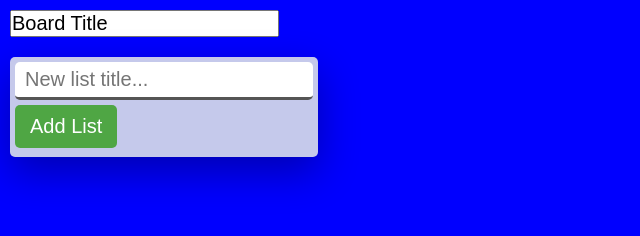
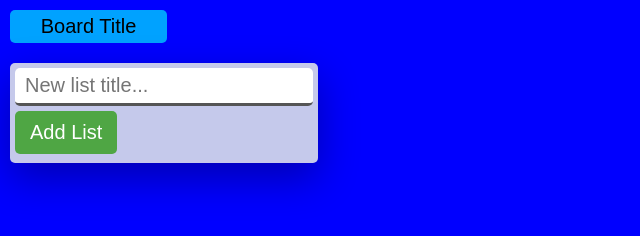
Before and after one commit to edjunma/v11-geckos-team-03, a React app: page / in a window 1280 px wide. Shown: the whole page, without its empty margins (0-640 px from the left). Built offline with nearby package versions, Linux system fonts and the light colour scheme.

Commit message:
Implement core functionality of editable Board title

```diff
--- a/src/components/navbar/BoardTitle.js
+++ b/src/components/navbar/BoardTitle.js
@@ -6,58 +6,91 @@ class BoardTitle extends Component {
     titleText: "Board Title"
   };
 
+  // Sets input size on first render to length of state variable titleText
+  componentDidMount() {
+    this.setInputSize();
+  }
+
+  // Sets input size when user types, and sets state variable inputText to current input value
   inputHandler = event => {
     const inputText = event.target.value;
+
+    // Sets input size to current input value
+    event.target.value.length > 0
+      ? (event.target.size = inputText.length)
+      : (event.target.size = 1);
 
     this.setState({
       inputText: inputText
     });
-
-    event.target.style.width = `${inputText.length}rem`;
   };
 
-  keyUpHandler = event => {
+  // If user hits Enter or Escape, calls function checkEmptyInput
+  keyDownHandler = event => {
     const newTitle = event.target.value;
 
     switch (event.key) {
       case "Enter":
-        this.emptyInputHandler(newTitle);
+        this.checkEmptyInput(newTitle);
         break;
       case "Escape":
-        this.emptyInputHandler(newTitle);
+        this.checkEmptyInput(newTitle);
         break;
       default:
         break;
     }
   };
 
+  // When user clicks outside input, calls function checkEmptyInput, and sets input class for default styling
   onBlurHandler = event => {
     const newTitle = event.target.value;
 
-    this.emptyInputHandler(newTitle);
+    this.checkEmptyInput(newTitle);
+
+    event.target.className = "navbar__input";
   };
 
-  emptyInputHandler = newTitle => {
+  // When user clicks inside input, sets input class to change styling, and selects all current input text
+  onFocusHandler = event => {
+    event.target.className = "navbar__input navbar__input--infocus";
+
+    event.target.select();
+  };
+
+  // Checks if current input value is empty string; if true, sets current input value to most recently-set state variable titleText; if false, sets titleText to current input value
+  checkEmptyInput = newTitle => {
     if (newTitle === "") {
       this.setState({
         inputText: this.state.titleText
       });
+
+      this.setInputSize();
     } else {
       this.setState({
         titleText: newTitle
       });
+
+      this.setInputSize();
     }
+  };
+
+  // Sets size of input based on current value
+  setInputSize = () => {
+    const input = document.querySelector("input");
+
+    input.size = this.state.titleText.length;
   };
 
   render() {
     return (
-      <div className="BoardTitle">
+      <div className="navbar__title">
         <input
-          className="title-input"
+          className="navbar__input"
           value={this.state.inputText}
           onChange={this.inputHandler}
-          onKeyUp={this.keyUpHandler}
+          onKeyDown={this.keyDownHandler}
           onBlur={this.onBlurHandler}
+          onFocus={this.onFocusHandler}
         ></input>
       </div>
     );
--- a/src/components/navbar/NavBar.js
+++ b/src/components/navbar/NavBar.js
@@ -7,7 +7,7 @@ import "../../index.css";
 class NavBar extends Component {
   render() {
     return (
-      <div className="NavBar">
+      <div className="navbar">
         <BoardTitle />
         {/* <div className="logo">Geckrello</div> */}
         {/* <div className="repo-link">Project Repo</div> */}
--- a/src/sass/abstracts/_variables.scss
+++ b/src/sass/abstracts/_variables.scss
@@ -1,4 +1,7 @@
 // COLORS
+$body-background: blue;
+$body-background-light: rgb(0, 162, 255);
+
 $list-background: #c5c9eb;
 $list-background-dark: #9093ad;
 
--- a/src/sass/components/_boardtitle.scss
+++ /dev/null
@@ -1,6 +0,0 @@
-.title-input {
-  width: 100%;
-  max-width: 500px;
-  box-sizing: border-box;
-  font-size: 2rem;
-}
--- a/src/sass/components/_navbar.scss
+++ b/src/sass/components/_navbar.scss
@@ -1,6 +1,25 @@
-.NavBar {
+.navbar {
   display: flex;
   flex-direction: row;
   padding: 1rem;
   font-size: 2em;
+
+  &__title {
+  }
+
+  &__input {
+    width: 100%;
+    padding: 5px 0;
+    max-width: 500px;
+    box-sizing: border-box;
+    background-color: $body-background-light;
+    border: none;
+    border-radius: 0.5rem;
+    font-size: 2rem;
+    text-align: center;
+  }
+
+  &__input--infocus {
+    background-color: white;
+  }
 }
--- a/src/sass/index.scss
+++ b/src/sass/index.scss
@@ -12,4 +12,3 @@
 @import "components/list";
 @import "components/navbar";
 @import "components/popup";
-@import "components/boardtitle";
```
Also changed, not shown: src/index.css.
